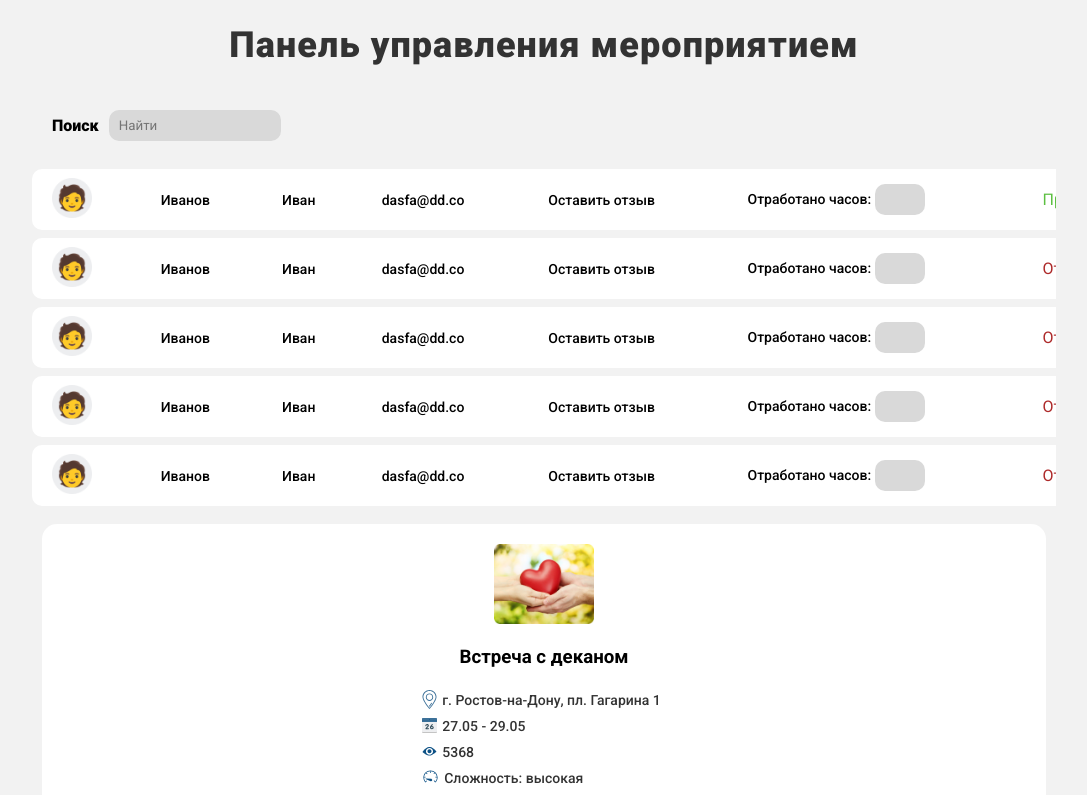
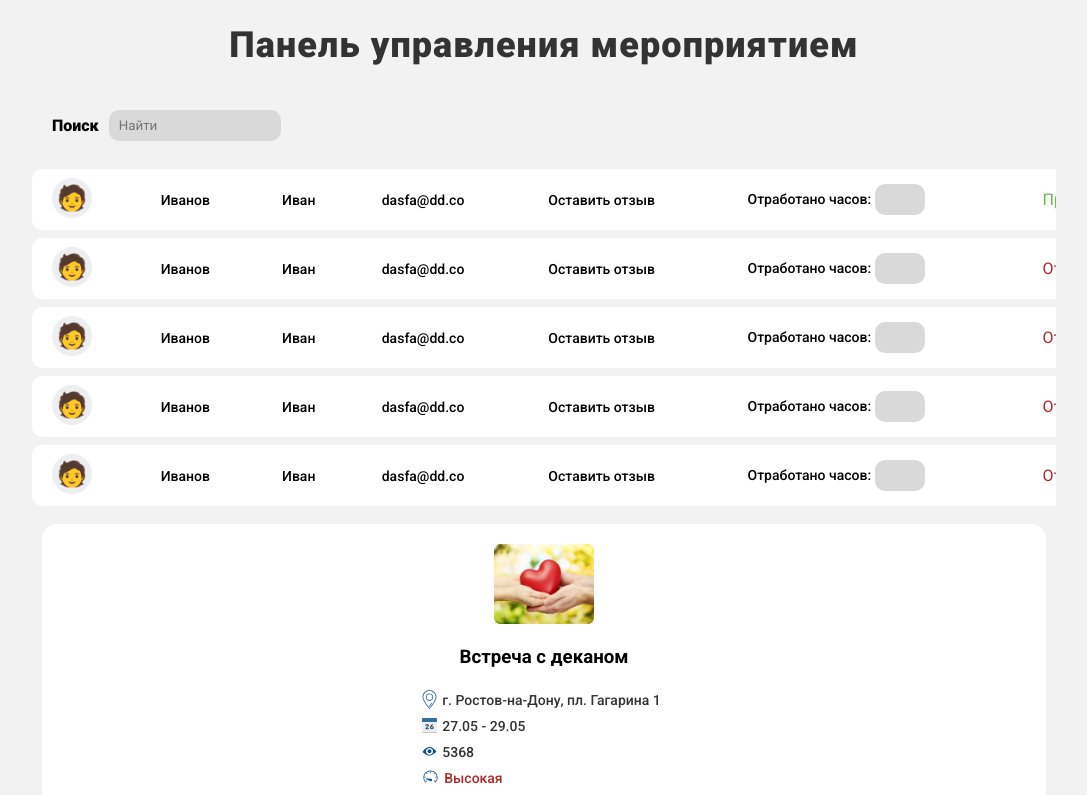
Before and after one commit to FreeBetSocial/cityhack11_06, a React (Vite) app: page / in a window 1280 px wide. Shown: the top 795 px of the page, without its empty margins (96-1183 px from the left). Built offline with nearby package versions, Linux system fonts and the light colour scheme.

Commit message:
Сложность исправил

```diff
--- a/src/components/ManPan/manpan.jsx
+++ b/src/components/ManPan/manpan.jsx
@@ -47,6 +47,7 @@ const items = [
     }
 ]
 const ManPan =()=>{
+    const lvl =0
     return(
         <div className={"content"}>
             <div className={classes.ManPan}>
@@ -136,8 +137,11 @@ const ManPan =()=>{
                                                 <path fill-rule="evenodd" clip-rule="evenodd" d="M11.5391 4.60412L12.8308 3.3125L13.3317 3.8134L12.0399 5.10502L11.5391 4.60412Z" fill="#0D5185"/>
                                                 <path fill-rule="evenodd" clip-rule="evenodd" d="M5.02696 11.9081L3.73524 13.1998L3.23438 12.699L4.52606 11.4072L5.02696 11.9081Z" fill="#0D5185"/>
                                             </svg>
-                                        <h4>Сложность: высокая</h4>
+                                            <h4 style={{
+                                                        color:lvl==0?"#AD2929":lvl==1?"#FFCC15":"#5CBF41"
+                                                    }}>{lvl==0?"Высокая":lvl==1?"Средняя":"Низкая"}</h4>
                                         </div>
+
                                         <div className={classes.row_it2}>
                                                 <svg width="14" height="14" viewBox="0 0 14 14" fill="none" xmlns="http://www.w3.org/2000/svg">
                                                     <g clip-path="url(#clip0_743_12)">
```
